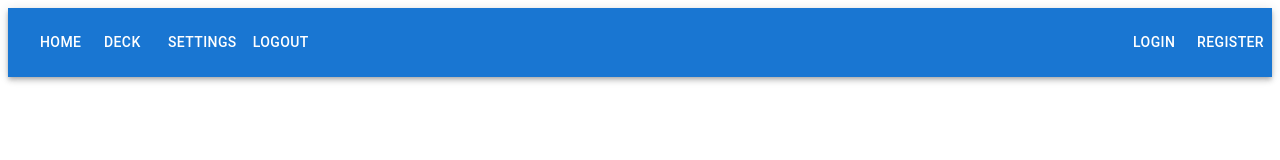
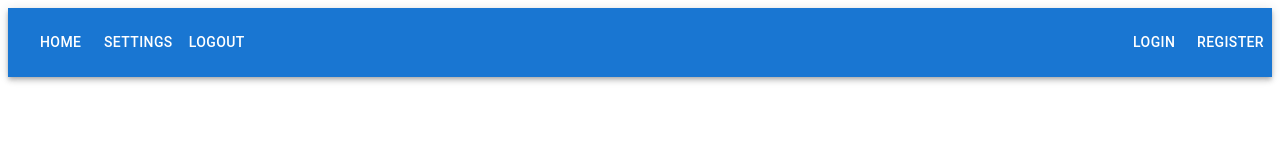
Before and after one commit to crashingstar/flashcard-app, a React (Create React App) app: page / in a window 1280 px wide. Shown: the top 160 px of the page. Built offline with nearby package versions, Linux system fonts and the light colour scheme.

Commit message:
Remove Deck from navigation bar

```diff
--- a/src/component/NavBarComponent.tsx
+++ b/src/component/NavBarComponent.tsx
@@ -1,55 +1,56 @@
-import * as React from 'react';
-import AppBar from '@mui/material/AppBar';
-import Box from '@mui/material/Box';
-import Toolbar from '@mui/material/Toolbar';
-import Button from '@mui/material/Button';
+import * as React from "react";
+import AppBar from "@mui/material/AppBar";
+import Box from "@mui/material/Box";
+import Toolbar from "@mui/material/Toolbar";
+import Button from "@mui/material/Button";
 
 const pages = [
-  ['Home','/home'],
-  ['Deck','/deck'],
-  ['Settings','/settingsTest'],
-  ['Logout','/logout']];
+  ["Home", "/home"],
+  ["Settings", "/settings"],
+  ["Logout", "/logout"],
+];
 
 const rightNavLinks = [
-    ['Login','/login'],
-    ['Register','/register']
-  ];
-
+  ["Login", "/login"],
+  ["Register", "/register"],
+];
 
 const NavBarComponent = () => {
-
   return (
     <div>
-    <AppBar position="static" >
+      <AppBar position="static">
         <Toolbar>
-          <Box sx={{ display: { xs: 'none', md: 'flex' } }}>
+          <Box sx={{ display: { xs: "none", md: "flex" } }}>
             {pages.map((page) => (
               <Button
                 key={page[0]}
-                sx={{ my: 2, color: 'white', display: 'block' }}
+                sx={{ my: 2, color: "white", display: "block" }}
                 href={page[1]}
-                >
+              >
                 {page[0]}
               </Button>
             ))}
           </Box>
-          <Box sx={{
-            right: '0%',
-            position: 'absolute',
-            display: { xs: 'none', md: 'flex' }
-            }}> {rightNavLinks.map((navigationLink) => (
+          <Box
+            sx={{
+              right: "0%",
+              position: "absolute",
+              display: { xs: "none", md: "flex" },
+            }}
+          >
+            {" "}
+            {rightNavLinks.map((navigationLink) => (
               <Button
                 key={navigationLink[0]}
-                sx={{ my: 2, color: 'white', display: 'block' }}
+                sx={{ my: 2, color: "white", display: "block" }}
                 href={navigationLink[1]}
-                >
+              >
                 {navigationLink[0]}
               </Button>
-              ))
-            }
+            ))}
           </Box>
         </Toolbar>
-    </AppBar>
+      </AppBar>
     </div>
   );
 };
```
